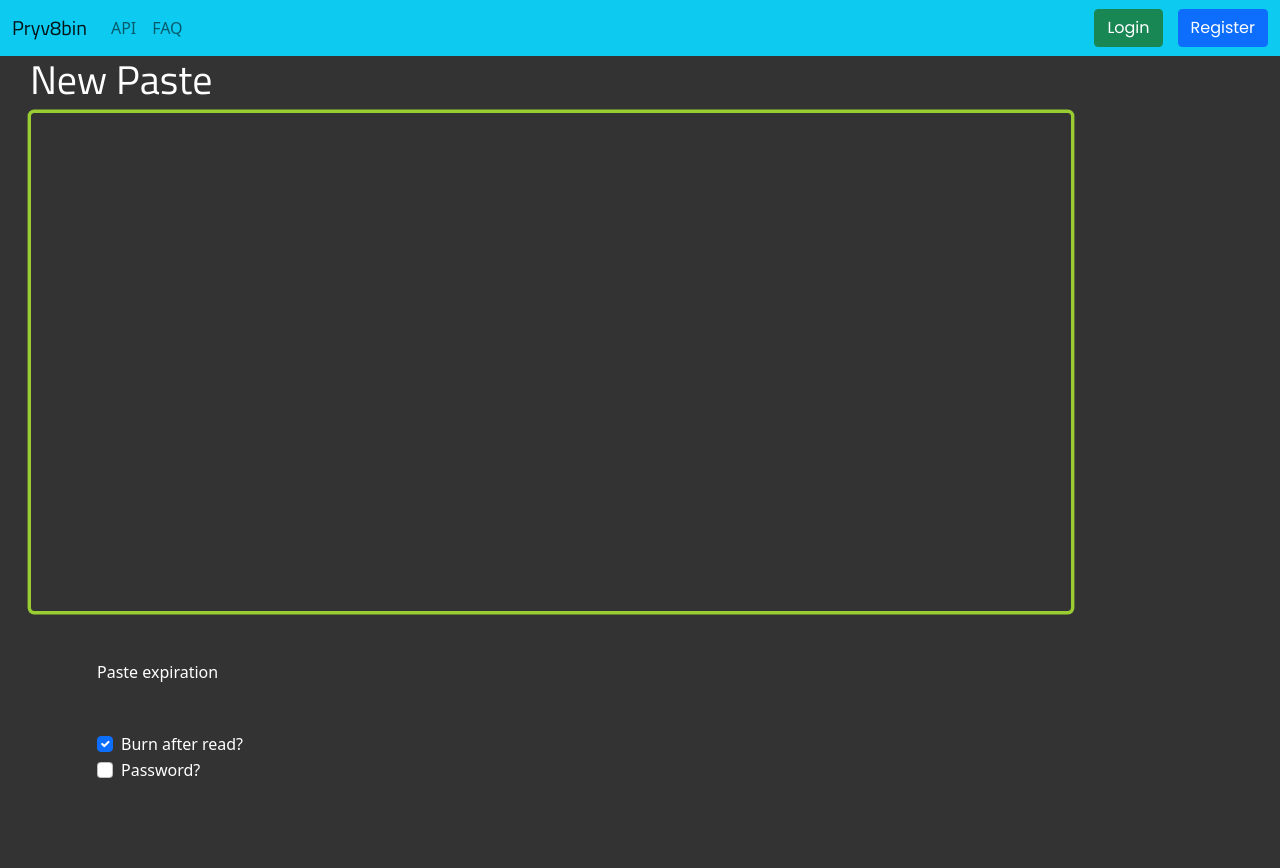
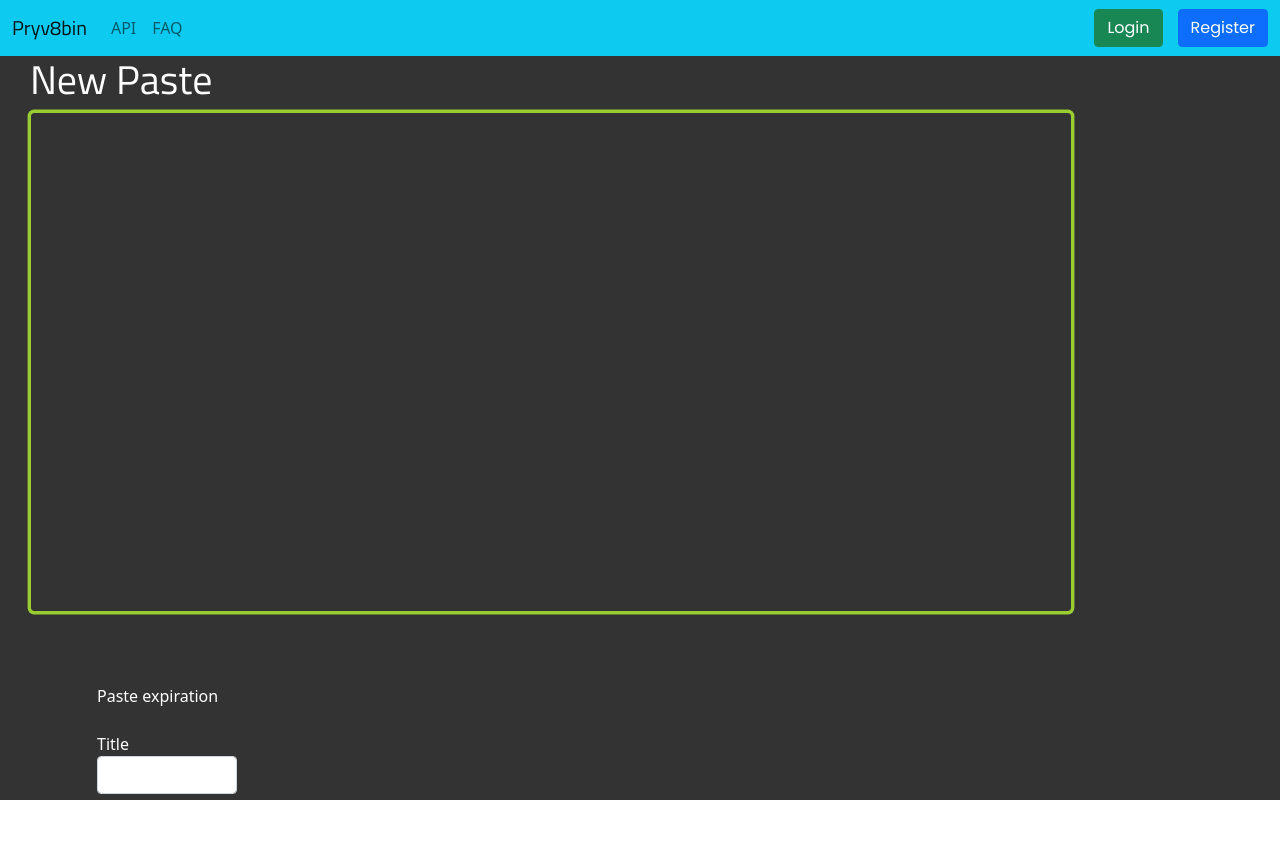
Before and after one commit to V01D0/pryv8bin, a CodeIgniter 4 app: template app/Views/index.php in a window 1280 px wide. Before the commit the page ends 778 px from the top, so only its background shows below. Run offline with PHP 8.4 and a stand-in for CodeIgniter, Linux system fonts and the light colour scheme; the template is opened without the code that fills it, so the values that code supplies are empty; some libraries are stand-ins or nearby versions.

Commit message:
added some html for title field

```diff
--- a/app/Views/index.php
+++ b/app/Views/index.php
@@ -12,8 +12,8 @@
 	<link rel="manifest" href="/icons/site.webmanifest">
 	<link rel="stylesheet" href="/css/style.css">
 	<link rel="stylesheet" href="/bootstrap/dist/css/bootstrap.min.css">
-	<script src="bootstrap/dist/js/bootstrap.bundle.js"></script>
-	<script src="js/index.js"></script>
+	<script src="/bootstrap/dist/js/bootstrap.bundle.js"></script>
+	<script src="/js/index.js"></script>
 </head>
 
 <body>
@@ -100,7 +100,7 @@
 		</form> -->
 		<?= form_open('paste', 'onsubmit="validate()"') ?>
 		<div class="col-10">
-			<textarea class="form-control" id="paste-text" oninput="validate()"></textarea>
+			<textarea class="form-control" name="paste_content" id="paste-text" oninput="validate()"></textarea>
 		</div>
 		<br>
 		<div>
@@ -109,6 +109,7 @@
 					<div class="col">
 						<br>
 						<div class="dropdown">
+							<br>
 							<label class="form-check-label">Paste expiration</label>
 							<!-- <button class="btn btn-secondary dropdown-toggle" onclick="getOption()" value="Never" id="expiry" type="button" id="dropdownMenuButton1" data-bs-toggle="dropdown" aria-expanded="false">
 								Never
@@ -139,11 +140,21 @@
 					</div>
 				</div>
 			</div>
-			<br>
 			<div class="container">
 				<div class="row">
 					<div class="col">
 						<div>
+							<div class="form-group col-md-3">
+								<div class="w-50">
+									<!-- <label class="form-check-label" for="Title">Title</label>
+									<input class="form-control" id="Title" name="title" placeholder="Title"> -->
+									<div class="form-group">
+										<label for="title">Title</label>
+										<input class="form-control" id="title" name="title">
+									</div>
+								</div>
+							</div>
+							<br>
 							<div class="form-check">
 								<input class="form-check-input" checked type="checkbox" value="" id="burn-after-read">
 								<label class="form-check-label" for="burn-after-read">
@@ -158,7 +169,7 @@
 								<div class="form-group col-md-3">
 									<div class="w-50">
 										<label for="inputPassword2" class="visually-hidden">Password</label>
-										<input class="form-control" hidden id="inputPassword2" placeholder="Password">
+										<input class="form-control" hidden id="inputPassword2" name="password" placeholder="Password">
 									</div>
 								</div>
 							</div>
@@ -166,8 +177,10 @@
 					</div>
 				</div>
 				<br>
-				<button id="paste__submit" disabled class="btn btn-success">Submit</button>
+				<button id="paste__submit" name="submit" type="submit" value="Submit" disabled class="btn btn-success">Submit</button>
 			</div>
+			<br>
+			<br>
 		</div>
 		<?= form_close() ?>
 
```
